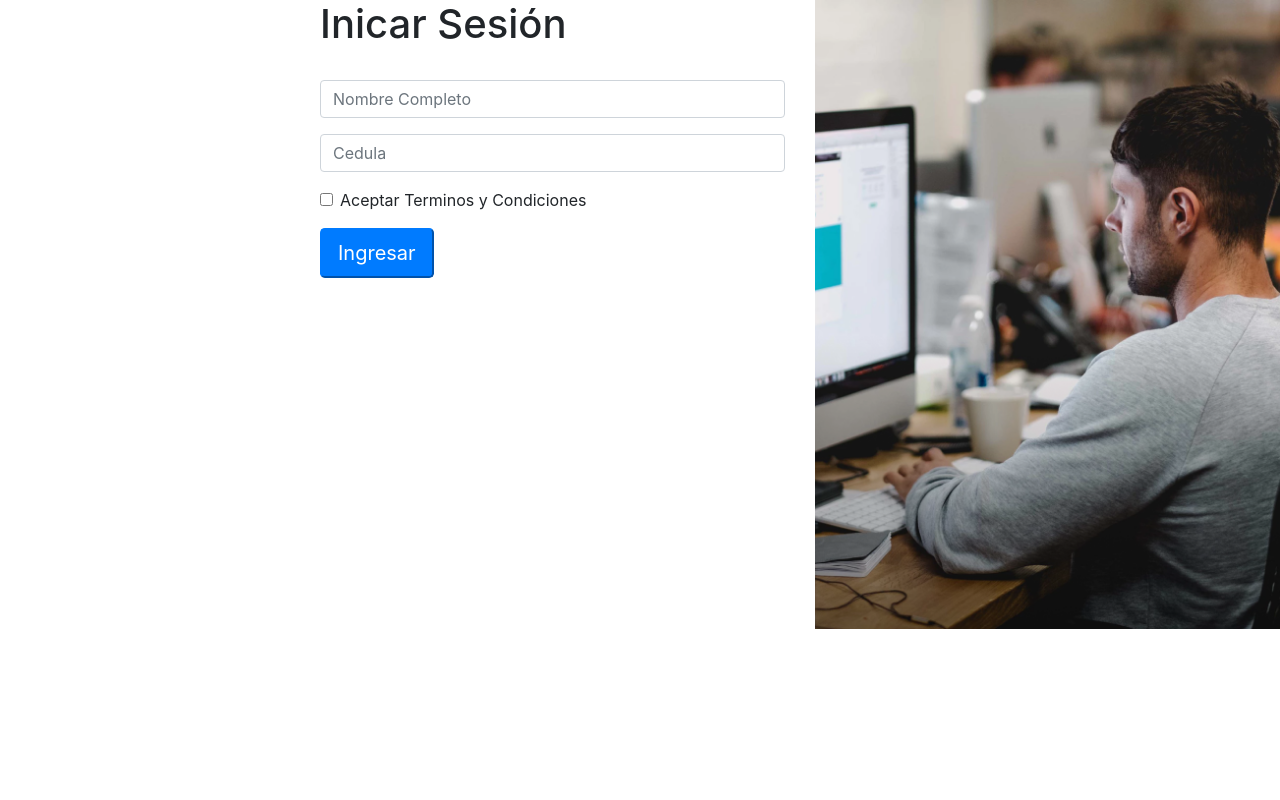
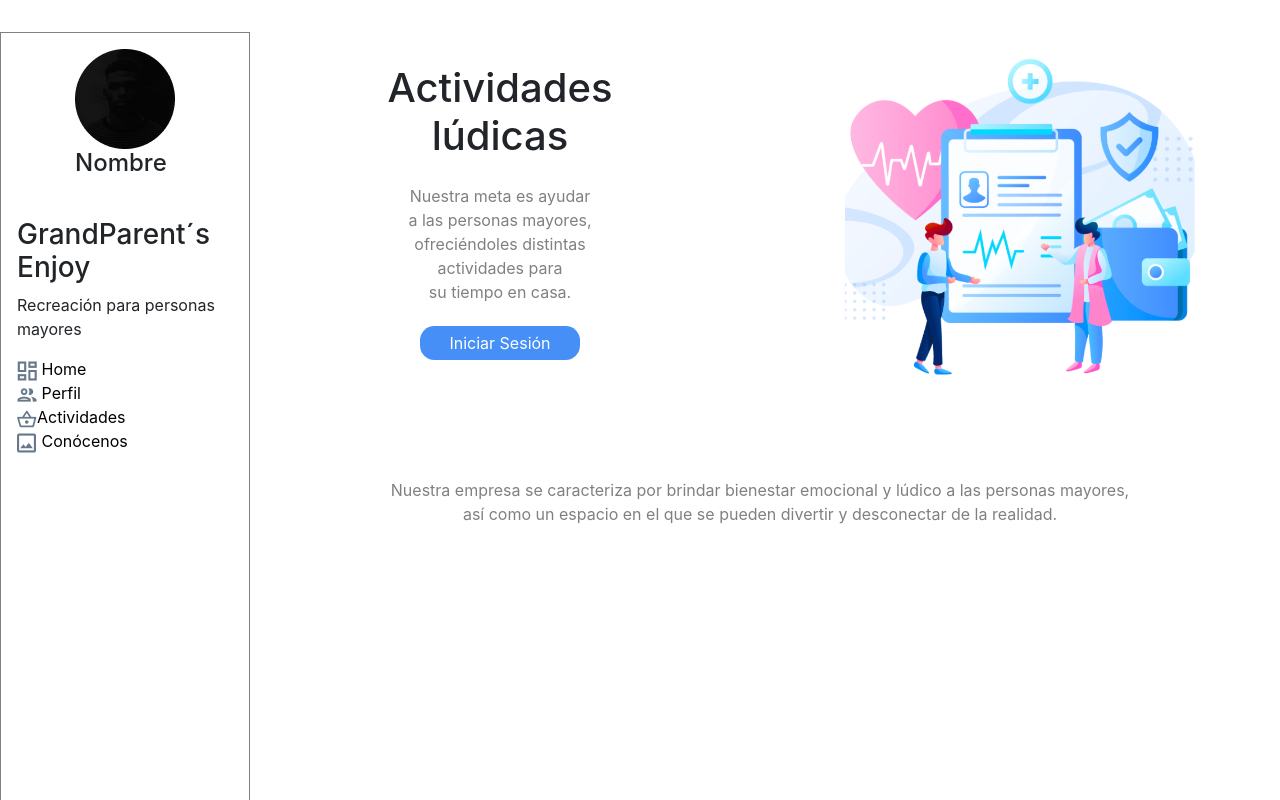
Before and after one commit to jssolarte/Proyectofinalweb2, a React (Create React App) app in the folder grand-parents/: page /home in a window 1280 px wide. Built offline with nearby package versions, Linux system fonts and the light colour scheme.

Commit message:
sidebar-rutas

```diff
--- a/grand-parents/src/App.js
+++ b/grand-parents/src/App.js
@@ -17,35 +17,53 @@ function App() {
   return (
 
     <Router>
-     <Route path="/">
-        <Login></Login>
-      </Route>
-    {/* <Sidebar></Sidebar> */}
-
     <Switch>
-    <Route>
-
-    {/* <Sidebar></Sidebar> */}
-    </Route>
        <Route path="/login">
         <Login></Login>
        </Route>
 
        <Route>
+       <Sidebar></Sidebar>
        <Home></Home>
        </Route>
 
-      <Route path="/activades-fisicas">
-        <ActividadesF></ActividadesF>
+
+      <Route path="/home">
       </Route>
-      <Route path="/actividades-ludicas">
-        <ActividadesL></ActividadesL>
-      </Route>
-
-
     </Switch>
 
     </Router>
+
+
+
+
+
+  // <Router>
+
+  //   <Login></Login>
+
+  //   <Switch>
+  //   <Route>
+
+  //  <Sidebar></Sidebar>
+  //   </Route>
+
+
+  //     <Route>
+  //       <Home></Home>
+  //     </Route>
+
+  //     <Route path="/activades-fisicas">
+  //       <ActividadesF></ActividadesF>
+  //     </Route>
+  //     <Route path="/actividades-ludicas">
+  //       <ActividadesL></ActividadesL>
+  //     </Route>
+
+
+  //   </Switch>
+
+  // </Router>
 
   );
 }
--- a/grand-parents/src/Components/Home/home.js
+++ b/grand-parents/src/Components/Home/home.js
@@ -1,7 +1,12 @@
 import React from 'react';
 import './home.css';
 import imghome from '../../Assets/img/img_inicio.png';
-import { Link } from 'react-router-dom';
+import {
+    BrowserRouter as Router,
+    Switch,
+    Route,
+    Link
+  } from "react-router-dom";
 
 function Home(){
     return(
--- a/grand-parents/src/Components/Login/login.js
+++ b/grand-parents/src/Components/Login/login.js
@@ -1,7 +1,12 @@
 import React from 'react';
 import './login.css';
 import imgLogin from '../../Assets/img/login.png';
-import { Link } from 'react-router-dom';
+import {
+  BrowserRouter as Router,
+  Switch,
+  Route,
+  Link
+} from "react-router-dom";
 
 function Login (){
     return(
@@ -21,7 +26,7 @@ function Login (){
     <input type="checkbox" class="form-check-input" id="exampleCheck1"/>
     <label class="form-check-label" for="exampleCheck1">Aceptar Terminos y Condiciones</label>
   </div>
- <a href="/home"><button type="submit" class="btn-lg btn-primary">Ingresar</button></a>
+  <Link to="/home"><button type="submit" class="btn-lg btn-primary">Ingresar</button></Link>
 </form>
 
                 </div>
--- a/grand-parents/src/Components/Sidebar/sidebar.js
+++ b/grand-parents/src/Components/Sidebar/sidebar.js
@@ -27,7 +27,7 @@ function Sidebar(){
         <div className="o-div-profile">
             <div>
             <img src={imgProfile} />
-            <h4>Nombreeeeeeeeeeeeee</h4>
+            <h4>Nombre</h4>
 
             </div>
 
@@ -39,22 +39,23 @@ function Sidebar(){
         </div>
         <ul class="list-unstyled components">
             <p>Recreación para personas mayores</p>
-            <li class="active">
+            <li class="active"> <Link to="/"/>
             <img src={imgIconInicio} />   <a href="#homeSubmenu" data-toggle="collapse" aria-expanded="false">Home</a>
             </li>
             <li>
-               <img src={imgIconPerfil} /> <a href="#">Perfil</a>
+              <Link to="/perfil"/> <img src={imgIconPerfil} /> <a href="#">Perfil</a>
             </li>
             <li>
 
             <img src={imgIconActividad} /><a href="#pageSubmenu" data-toggle="collapse" aria-expanded="false">Actividades</a>
                 <ul class="collapse list-unstyled" id="pageSubmenu">
-                    <Link to="/actividades-fisicas"  className="pl-3">
-                    <img src={imgIconActividad} /> <a href="#">Físicas</a>
-                    </Link>
-                    <Link  to="/actividades-ludicas" className="pl-3">
+                   <li className="pl-3">
+                    <img src={imgIconActividad} /> <Link to="/actividades-fisicas"><a>Físicas</a></Link>
+                    </li>
+
+                    <li className="pl-3"><Link  to="/actividades-ludicas"/>
                     <img src={imgIconActividad} /><a href="#">Lúdicas</a>
-                    </Link>
+                    </li>
 
                 </ul>
             </li>
```
Also changed, not shown: 1 other file (tests, documents, lock files or other folders). Lines whose indentation alone changed are shown as unchanged.
